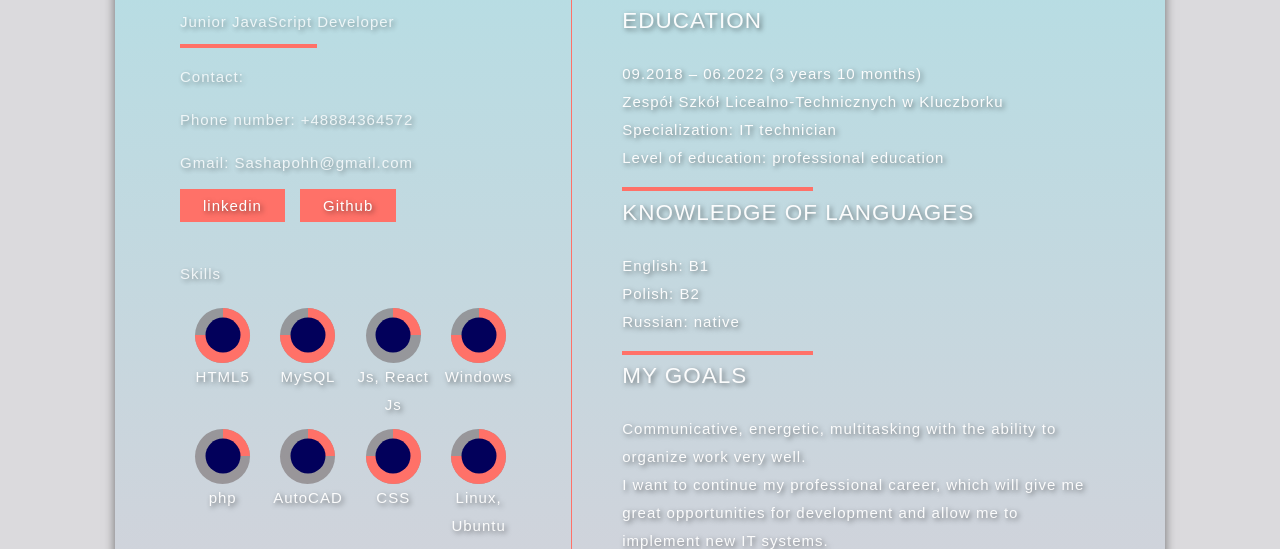
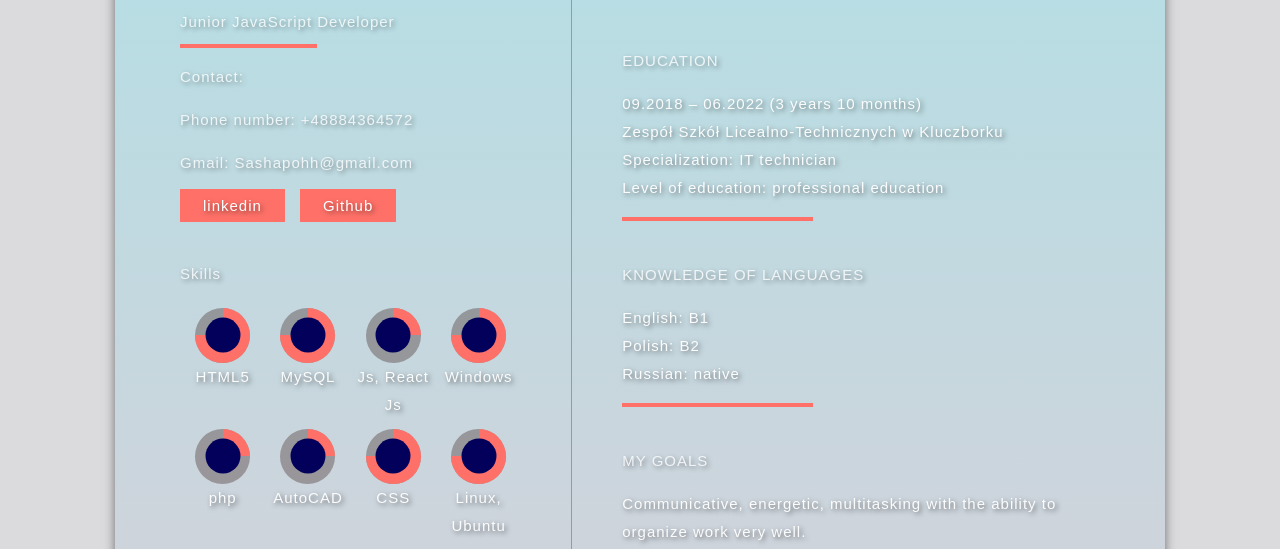
Before and after one commit to YBM3/rsschool-cv, a plain HTML site: page index.html in a window 1280 px wide. Shown: the part 251-800 px from the top of the page. Drawn offline with Linux system fonts and the light colour scheme.

Commit message:
fix: errors with h2
changed h2 to h4

```diff
--- a/index.html
+++ b/index.html
@@ -129,7 +129,7 @@
     <div class="right">
       <div class="decoration"></div>
       <div class="block">
-        <h2>EDUCATION</h2>
+        <h4>EDUCATION</h4>
         <ul>
           <li class="year">09.2018 – 06.2022 (3 years 10 months)
             <ul>
@@ -141,14 +141,14 @@
 
         </ul>
           <hr>
-          <h2>KNOWLEDGE OF LANGUAGES</h2>
+          <h4>KNOWLEDGE OF LANGUAGES</h4>
           <ul>
             <li>English: B1</li>
             <li>Polish: B2 </li>
             <li>Russian: native</li>
           </ul>
           <hr>
-          <h2>MY GOALS</h2>
+          <h4>MY GOALS</h4>
           <ul>
             <li>Communicative, energetic, multitasking with the ability to organize work very well.</li>
             <li>I want to continue my professional career, which will give me great opportunities for development and
```
